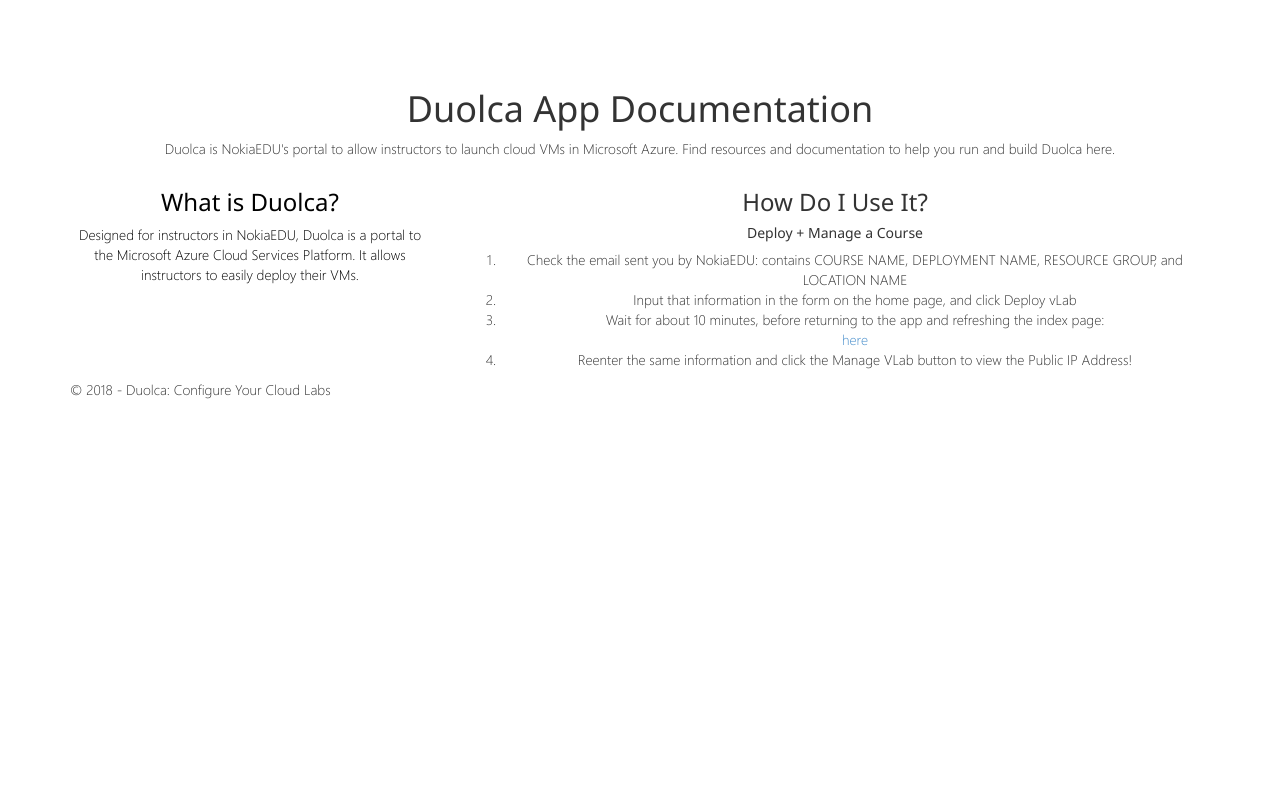
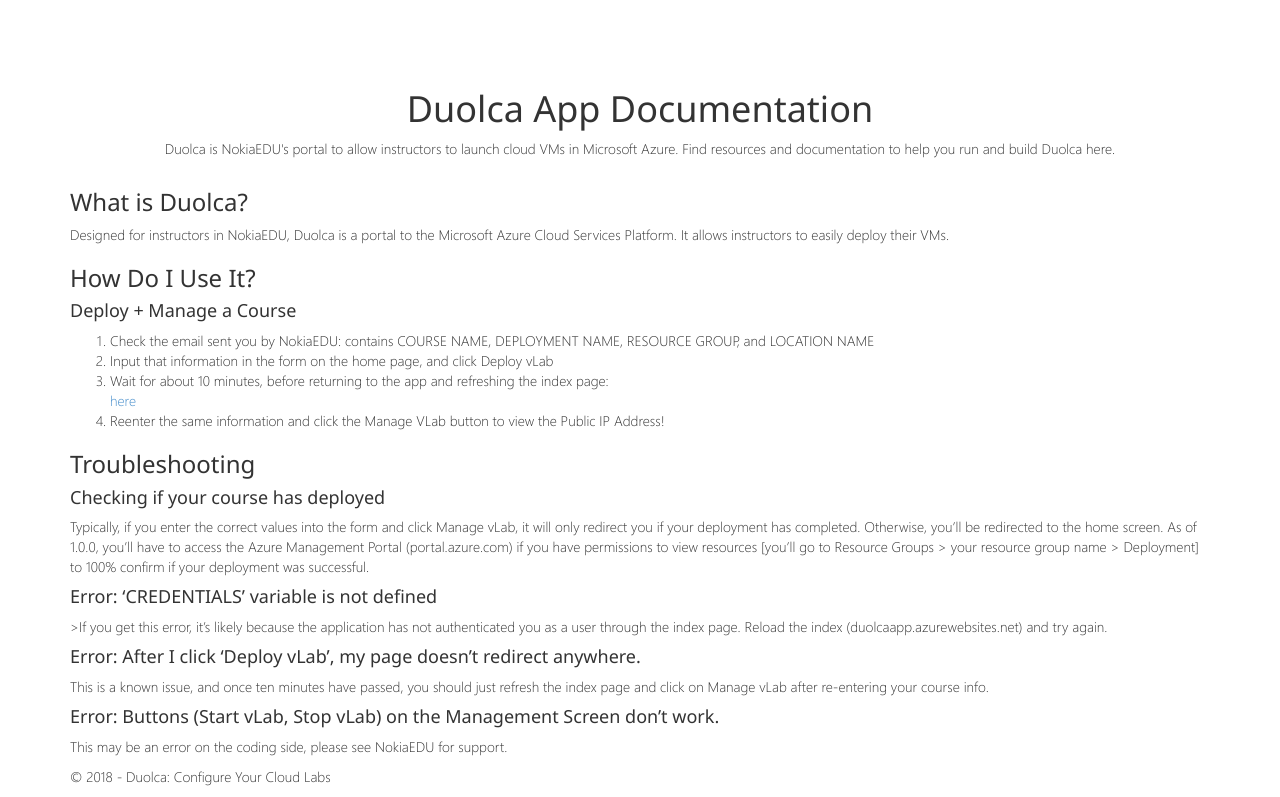
Before and after one commit to akhterare/duolca_app, a Flask app: page /about in a window 1280 px wide. Shown: the part 51-848 px from the top of the page. Before the commit the page ends 450 px from the top, so only its background shows below. Run offline with Flask 2, Linux system fonts and the light colour scheme; some libraries are stand-ins or nearby versions.

Commit message:
more fixes

```diff
--- a/duolca_app/static/content/site.css
+++ b/duolca_app/static/content/site.css
@@ -126,3 +126,8 @@
 .management-buttons {
     padding: 15px;
 }
+
+.sidebar-row {
+    background-color: #1d539d;
+    color: white;
+}
--- a/duolca_app/templates/about.html
+++ b/duolca_app/templates/about.html
@@ -13,25 +13,44 @@
 <!-- Header with Title and Subtitle -->
 <div class="text-center">
     <h1>Duolca App Documentation</h3>
-    <p>Duolca is NokiaEDU's portal to allow instructors to launch cloud VMs in Microsoft Azure. Find resources and documentation to help you run and build Duolca here.</p>
+    <p><lead>Duolca is NokiaEDU's portal to allow instructors to launch cloud VMs in Microsoft Azure. Find resources and documentation to help you run and build Duolca here.</p>
 </div>
 
 
-<div class="row text-center">
-  <div class="col-md-4 col-lg-4 col-sm-4">
+<div class="row">
+  <div class="col-md-12 col-lg-12 col-sm-12">
     <h3>What is Duolca?</h4>
     <p>Designed for instructors in NokiaEDU, Duolca is a portal to the Microsoft Azure Cloud Services Platform. It allows instructors to easily deploy their VMs.</p>
-  </div>
 
-  <div class="col-md-8 col-lg-8 col-sm-4">
+    <div "text-center">
       <h3>How Do I Use It?</h3>
-      <h5>Deploy + Manage a Course</h5>
-      <ol>
-          <li>Check the email sent you by NokiaEDU: contains COURSE NAME, DEPLOYMENT NAME, RESOURCE GROUP, and LOCATION NAME</li>
-          <li>Input that information in the form on the home page, and click Deploy vLab</li>
-          <li>Wait for about 10 minutes, before returning to the app and refreshing the index page: </li><a href="duolcaapp.azurewebsites.net">here</a>
-          <li>Reenter the same information and click the Manage VLab button to view the Public IP Address!</li>
-      </ol>
+      <h4>Deploy + Manage a Course</h4>
+    </div>
+
+    <ol>
+        <li>Check the email sent you by NokiaEDU: contains COURSE NAME, DEPLOYMENT NAME, RESOURCE GROUP, and LOCATION NAME</li>
+        <li>Input that information in the form on the home page, and click Deploy vLab</li>
+        <li>Wait for about 10 minutes, before returning to the app and refreshing the index page: </li><a href="{{ url_for('main') }}">here</a>
+        <li>Reenter the same information and click the Manage VLab button to view the Public IP Address!</li>
+    </ol>
+
+    <div "text-center">
+        <h3>Troubleshooting</h3>
+    </div>
+            <h4>Checking if your course has deployed</h4>
+            <p>Typically, if you enter the correct values into the form and click Manage vLab, it will only redirect you if your deployment has completed. Otherwise, you’ll be redirected to the home screen.  As of 1.0.0, you’ll have to access the Azure Management Portal (portal.azure.com) if you have permissions to view resources [you’ll go to Resource Groups > your resource group name > Deployment] to 100% confirm if your deployment was successful.
+            </p>
+
+            <h4>Error: ‘CREDENTIALS’ variable is not defined</h4>
+            <p>>If you get this error, it’s likely because the application has not authenticated you as a user through the index page. Reload the index (duolcaapp.azurewebsites.net) and try again.
+            </p>
+            <h4>Error: After I click ‘Deploy vLab’, my page doesn’t redirect anywhere.</h4>
+            <p>This is a known issue, and once ten minutes have passed, you should just refresh the index page and click on Manage vLab after re-entering your course info.
+            </p>
+            <h4>Error: Buttons (Start vLab, Stop vLab) on the Management Screen don’t work.</h4>
+            <p>This may be an error on the coding side, please see NokiaEDU for support.
+            </p>
+
   </div>
 </div>
 
```
